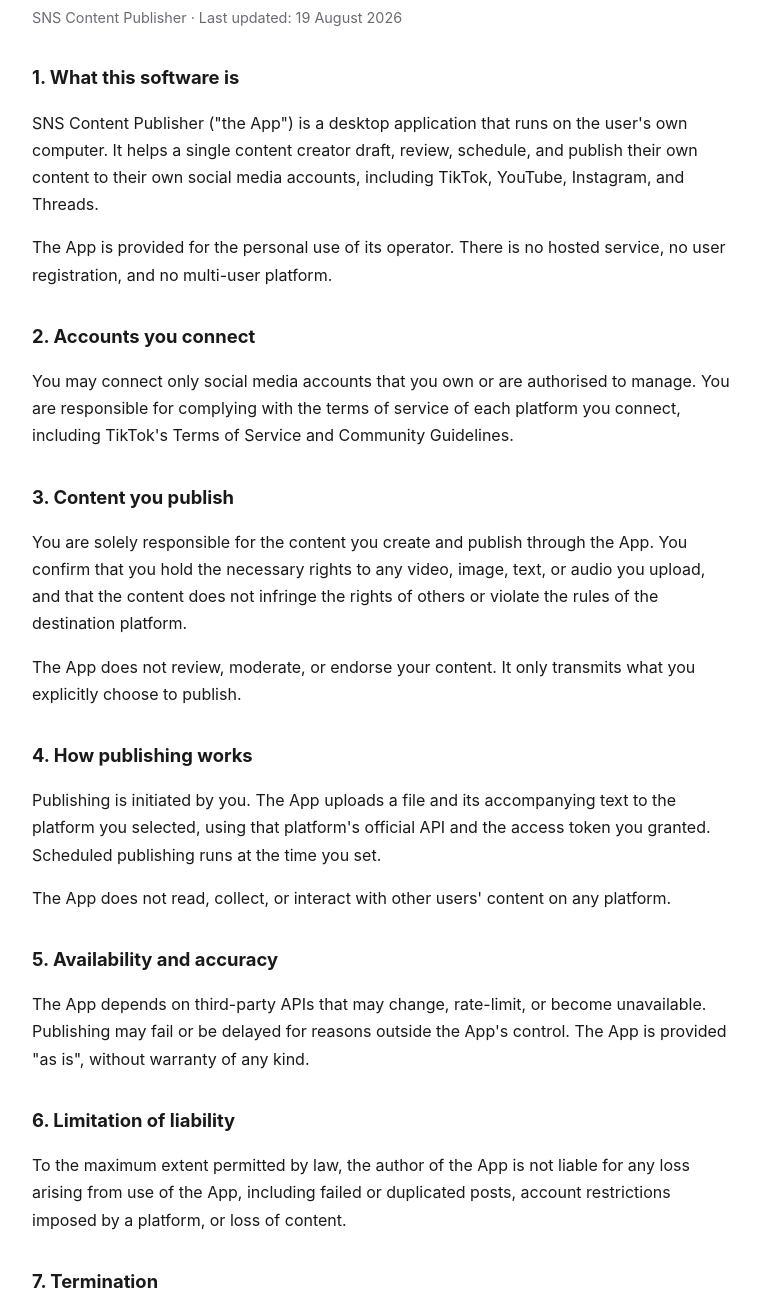
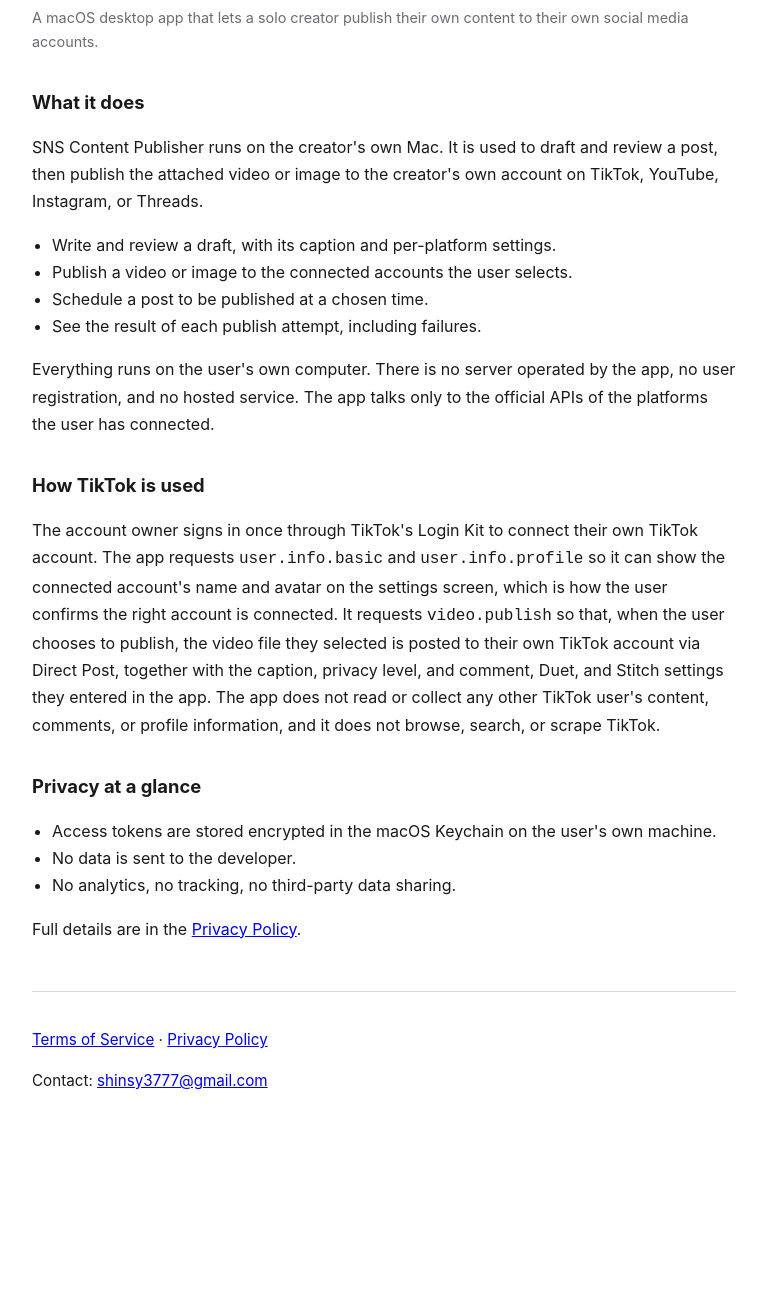
Before and after one commit to syucoding/sns-publisher-legal, a plain HTML site: page index.html in a window 1280 px wide. Shown: the part 154-1444 px from the top of the page, without its empty margins (256-1020 px from the left). After the commit the page ends 1327 px from the top, so only its background shows below. Drawn offline with Linux system fonts and the light colour scheme.

Commit message:
docs: add app overview page, split terms to terms.html

```diff
--- a/index.html
+++ b/index.html
@@ -3,7 +3,7 @@
 <head>
 <meta charset="utf-8">
 <meta name="viewport" content="width=device-width, initial-scale=1">
-<title>SNS Content Publisher — Terms of Service</title>
+<title>SNS Content Publisher</title>
 <style>
   :root { color-scheme: light dark; }
   body {
@@ -17,44 +17,42 @@
   .meta { color: #6b6b73; font-size: .9rem; margin-bottom: 2rem; }
   nav { margin-bottom: 2rem; font-size: .95rem; }
   ul { padding-left: 1.25rem; }
+  footer { margin-top: 3rem; padding-top: 1.25rem; border-top: 1px solid #d8d8de; font-size: .95rem; }
+  @media (prefers-color-scheme: dark) { footer { border-top-color: #48484e; } }
 </style>
 </head>
 <body>
 
-<nav><a href="./privacy.html">Privacy Policy</a></nav>
+<nav><a href="./terms.html">Terms of Service</a> · <a href="./privacy.html">Privacy Policy</a></nav>
 
-<h1>Terms of Service</h1>
-<p class="meta">SNS Content Publisher · Last updated: 19 August 2026</p>
+<h1>SNS Content Publisher</h1>
+<p class="meta">A macOS desktop app that lets a solo creator publish their own content to their own social media accounts.</p>
 
-<h2>1. What this software is</h2>
-<p>SNS Content Publisher ("the App") is a desktop application that runs on the user's own computer. It helps a single content creator draft, review, schedule, and publish their own content to their own social media accounts, including TikTok, YouTube, Instagram, and Threads.</p>
-<p>The App is provided for the personal use of its operator. There is no hosted service, no user registration, and no multi-user platform.</p>
+<h2>What it does</h2>
+<p>SNS Content Publisher runs on the creator's own Mac. It is used to draft and review a post, then publish the attached video or image to the creator's own account on TikTok, YouTube, Instagram, or Threads.</p>
+<ul>
+  <li>Write and review a draft, with its caption and per-platform settings.</li>
+  <li>Publish a video or image to the connected accounts the user selects.</li>
+  <li>Schedule a post to be published at a chosen time.</li>
+  <li>See the result of each publish attempt, including failures.</li>
+</ul>
+<p>Everything runs on the user's own computer. There is no server operated by the app, no user registration, and no hosted service. The app talks only to the official APIs of the platforms the user has connected.</p>
 
-<h2>2. Accounts you connect</h2>
-<p>You may connect only social media accounts that you own or are authorised to manage. You are responsible for complying with the terms of service of each platform you connect, including TikTok's Terms of Service and Community Guidelines.</p>
+<h2>How TikTok is used</h2>
+<p>The account owner signs in once through TikTok's Login Kit to connect their own TikTok account. The app requests <code>user.info.basic</code> and <code>user.info.profile</code> so it can show the connected account's name and avatar on the settings screen, which is how the user confirms the right account is connected. It requests <code>video.publish</code> so that, when the user chooses to publish, the video file they selected is posted to their own TikTok account via Direct Post, together with the caption, privacy level, and comment, Duet, and Stitch settings they entered in the app. The app does not read or collect any other TikTok user's content, comments, or profile information, and it does not browse, search, or scrape TikTok.</p>
 
-<h2>3. Content you publish</h2>
-<p>You are solely responsible for the content you create and publish through the App. You confirm that you hold the necessary rights to any video, image, text, or audio you upload, and that the content does not infringe the rights of others or violate the rules of the destination platform.</p>
-<p>The App does not review, moderate, or endorse your content. It only transmits what you explicitly choose to publish.</p>
+<h2>Privacy at a glance</h2>
+<ul>
+  <li>Access tokens are stored encrypted in the macOS Keychain on the user's own machine.</li>
+  <li>No data is sent to the developer.</li>
+  <li>No analytics, no tracking, no third-party data sharing.</li>
+</ul>
+<p>Full details are in the <a href="./privacy.html">Privacy Policy</a>.</p>
 
-<h2>4. How publishing works</h2>
-<p>Publishing is initiated by you. The App uploads a file and its accompanying text to the platform you selected, using that platform's official API and the access token you granted. Scheduled publishing runs at the time you set.</p>
-<p>The App does not read, collect, or interact with other users' content on any platform.</p>
-
-<h2>5. Availability and accuracy</h2>
-<p>The App depends on third-party APIs that may change, rate-limit, or become unavailable. Publishing may fail or be delayed for reasons outside the App's control. The App is provided "as is", without warranty of any kind.</p>
-
-<h2>6. Limitation of liability</h2>
-<p>To the maximum extent permitted by law, the author of the App is not liable for any loss arising from use of the App, including failed or duplicated posts, account restrictions imposed by a platform, or loss of content.</p>
-
-<h2>7. Termination</h2>
-<p>You may stop using the App at any time. Disconnecting an account in the App's settings revokes the stored access token locally; you may also revoke access from the platform's own settings page.</p>
-
-<h2>8. Changes to these terms</h2>
-<p>These terms may be updated. The date at the top of this page shows when they last changed.</p>
-
-<h2>9. Contact</h2>
-<p>Questions about these terms: <a href="mailto:shinsy3777@gmail.com">shinsy3777@gmail.com</a></p>
+<footer>
+<p><a href="./terms.html">Terms of Service</a> · <a href="./privacy.html">Privacy Policy</a></p>
+<p>Contact: <a href="mailto:shinsy3777@gmail.com">shinsy3777@gmail.com</a></p>
+</footer>
 
 </body>
 </html>
```
Also changed, not shown: privacy.html (+1 -1 lines), terms.html (added, +60 -0 lines).
